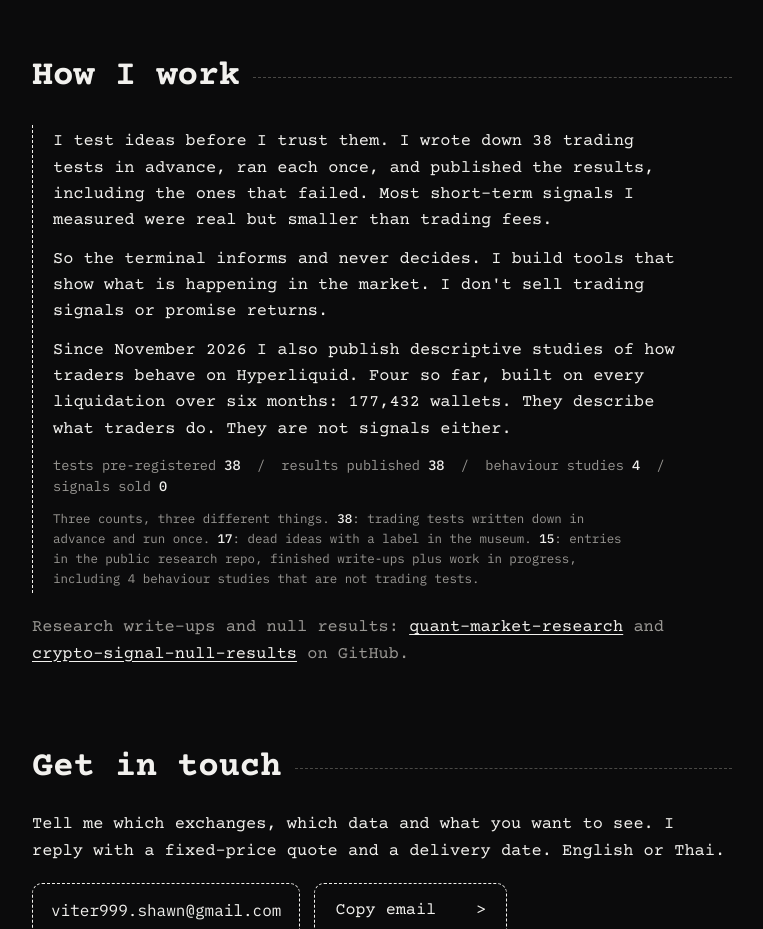
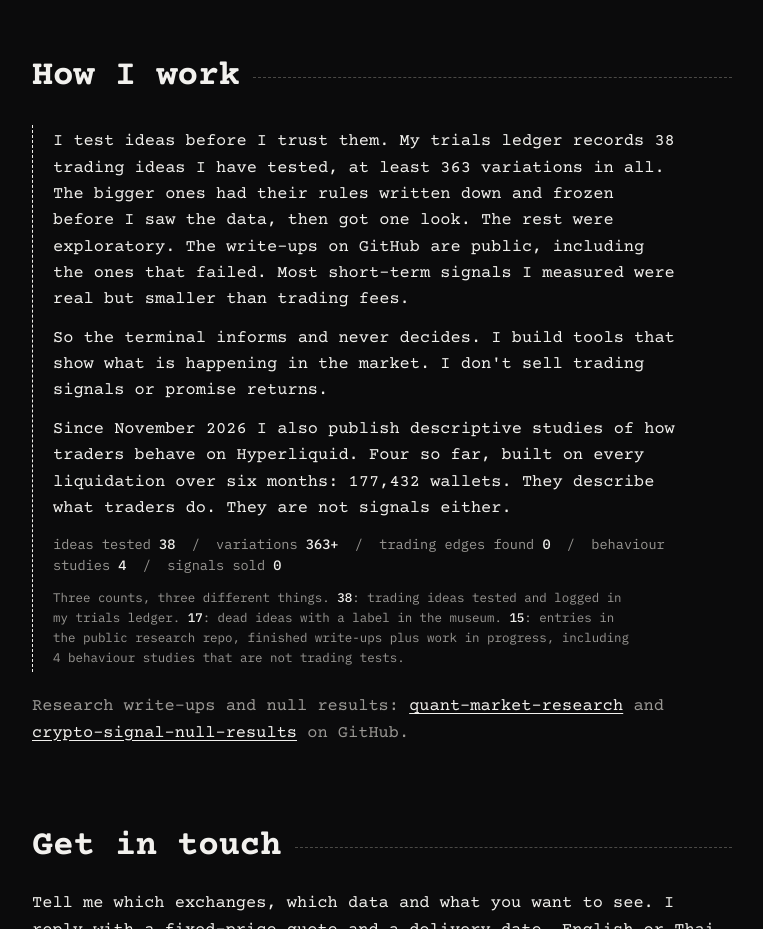
Before and after one commit to viter999/viter999.github.io, a plain HTML site: page index.html in a window 1280 px wide. Shown: the part 2940-3869 px from the top of the page, without its empty margins (108-871 px from the left). Drawn offline with nearby package versions, Linux system fonts and the light colour scheme.

Commit message:
Correct the 38 claim: ideas tested, not 38 pre-registered and published
The trials ledger holds 38 trading ideas tested (363+ variations). Only the
bigger ones had rules frozen before the data, and not all are published.
The main page text, its stat line and the counts line on all three pages
now say that.

Co-Authored-By: Claude Fable 5.2 <noreply@anthropic.com>
Claude-Session: https://claude.ai/code/session_01KscuKzVGQ2V92DNNKsZQPB

```diff
--- a/index.html
+++ b/index.html
@@ -234,11 +234,11 @@ footer { font-family: var(--small); font-size: 0.78rem; color: var(--dim); borde
   <section class="col">
     <div class="head"><h2>How I work</h2><span class="rule"></span></div>
     <div class="note">
-      <p>I test ideas before I trust them. I wrote down 38 trading tests in advance, ran each once, and published the results, including the ones that failed. Most short-term signals I measured were real but smaller than trading fees.</p>
+      <p>I test ideas before I trust them. My trials ledger records 38 trading ideas I have tested, at least 363 variations in all. The bigger ones had their rules written down and frozen before I saw the data, then got one look. The rest were exploratory. The write-ups on GitHub are public, including the ones that failed. Most short-term signals I measured were real but smaller than trading fees.</p>
       <p>So the terminal informs and never decides. I build tools that show what is happening in the market. I don't sell trading signals or promise returns.</p>
       <p>Since November 2026 I also publish descriptive studies of how traders behave on Hyperliquid. Four so far, built on every liquidation over six months: 177,432 wallets. They describe what traders do. They are not signals either.</p>
-      <p class="stat">tests pre-registered <b>38</b> &nbsp;/&nbsp; results published <b>38</b> &nbsp;/&nbsp; behaviour studies <b>4</b> &nbsp;/&nbsp; signals sold <b>0</b></p>
-      <p class="counts">Three counts, three different things. <b>38</b>: trading tests written down in advance and run once. <b>17</b>: dead ideas with a label in the museum. <b>15</b>: entries in the public research repo, finished write-ups plus work in progress, including 4 behaviour studies that are not trading tests.</p>
+      <p class="stat">ideas tested <b>38</b> &nbsp;/&nbsp; variations <b>363+</b> &nbsp;/&nbsp; trading edges found <b>0</b> &nbsp;/&nbsp; behaviour studies <b>4</b> &nbsp;/&nbsp; signals sold <b>0</b></p>
+      <p class="counts">Three counts, three different things. <b>38</b>: trading ideas tested and logged in my trials ledger. <b>17</b>: dead ideas with a label in the museum. <b>15</b>: entries in the public research repo, finished write-ups plus work in progress, including 4 behaviour studies that are not trading tests.</p>
     </div>
     <p class="muted">Research write-ups and null results: <a href="https://github.com/viter999/quant-market-research" rel="noopener" target="_blank">quant-market-research</a> and <a href="https://github.com/viter999/crypto-signal-null-results" rel="noopener" target="_blank">crypto-signal-null-results</a> on GitHub.</p>
   </section>
```
Also changed, not shown: city/index.html (+1 -1 lines), museum/index.html (+1 -1 lines).
